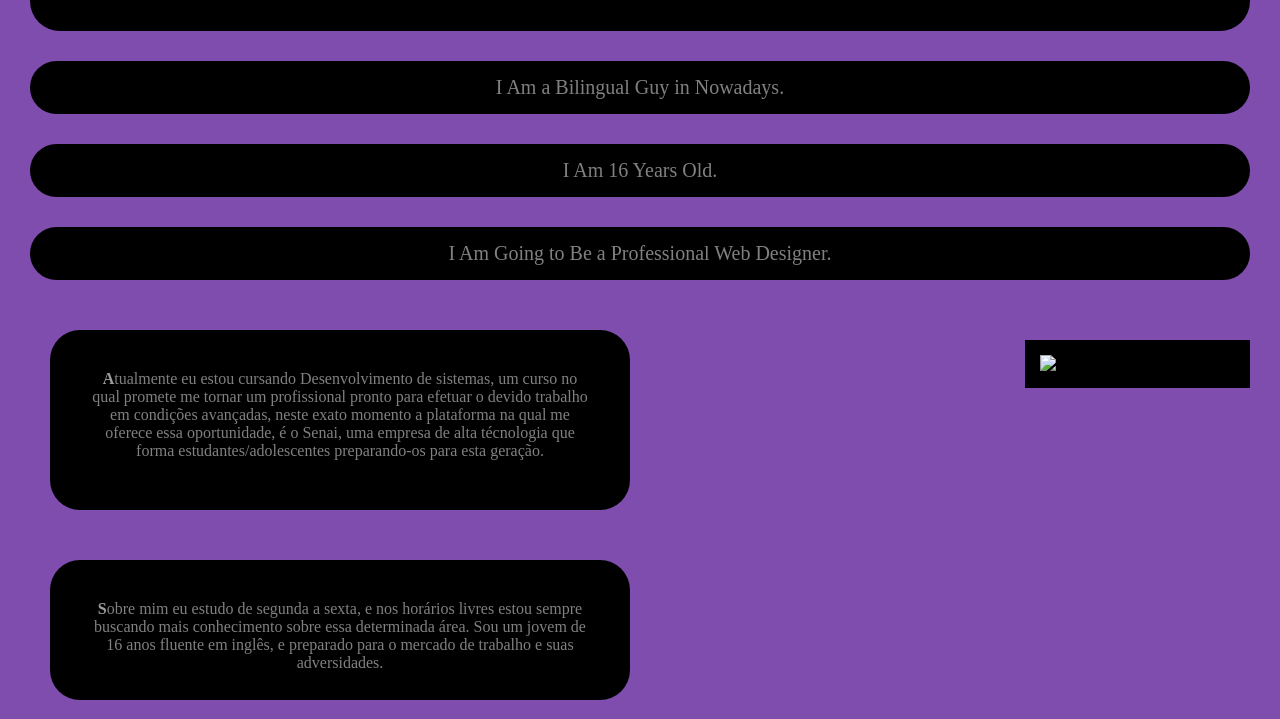
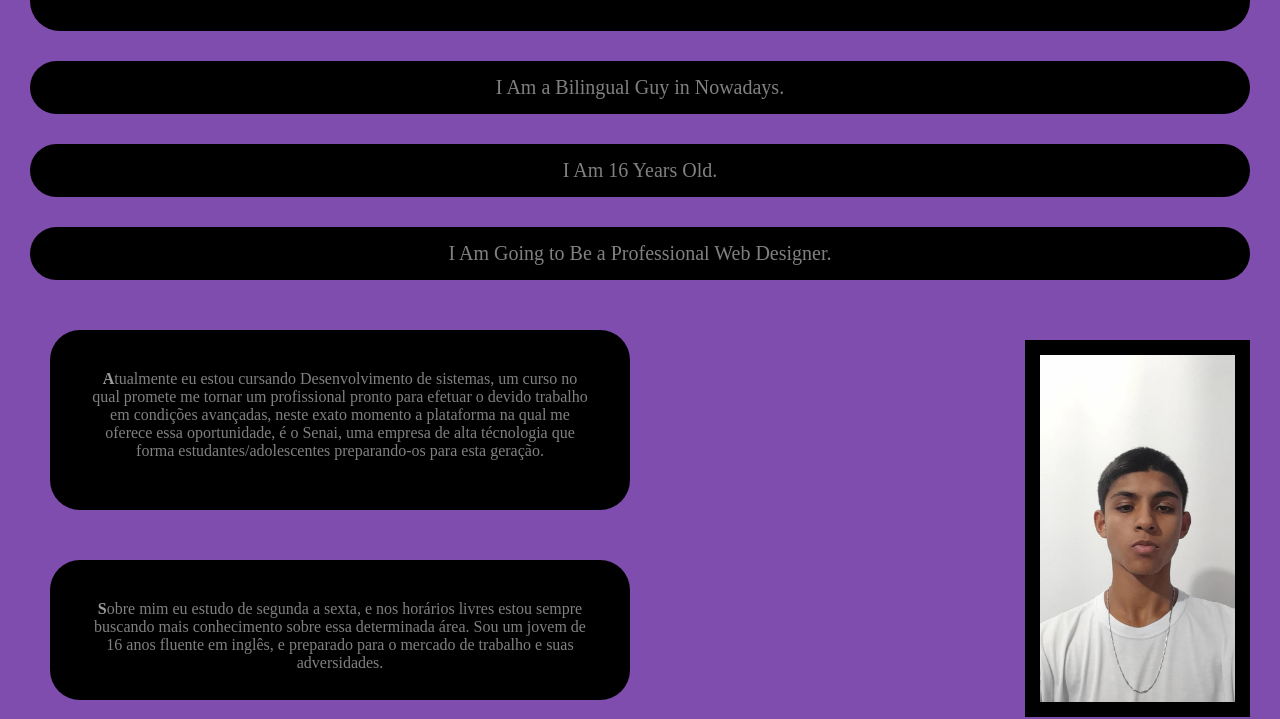
Before and after one commit to Pablouweb/Test, a plain HTML site: page index.html in a window 1280 px wide. Shown: the part 109-828 px from the top of the page. Drawn offline with Linux system fonts and the light colour scheme.

Commit message:
Update index.html

```diff
--- a/index.html
+++ b/index.html
@@ -25,7 +25,7 @@
   </div>
 
   <div class="Me">
-    <img src="img/me.jpg" alt="me">
+    <img src="me.jpg" alt="me">
   </div>
 
   <div class="curriculo">
```
